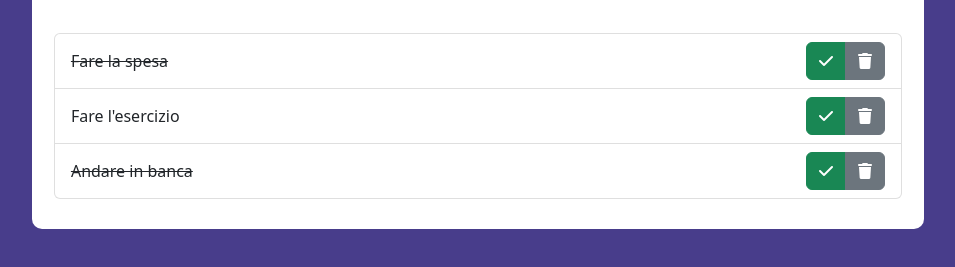
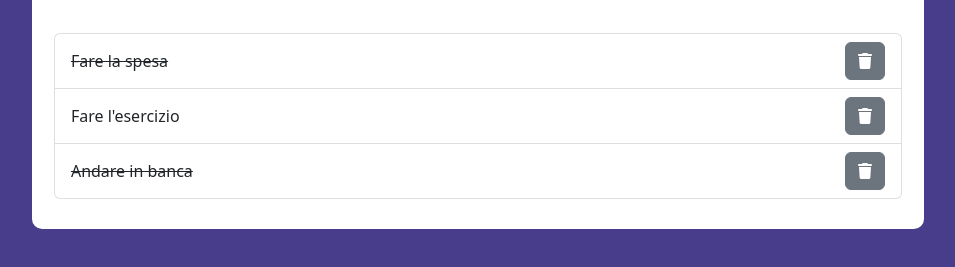
Before and after one commit to Fernweh99/vue-todolist, a plain HTML site: page index.html in a window 1280 px wide. Shown: the part 103-370 px from the top of the page, without its empty margins (162-1117 px from the left). Drawn offline with nearby package versions, Linux system fonts and the light colour scheme.

Commit message:
milestone 2

```diff
--- a/index.html
+++ b/index.html
@@ -20,11 +20,11 @@
     <h1 class="fw-bold">To Do List</h1>
     <div class="wrapper-tasks">
       <ul class="list-group">
-        <li v-for="task in tasks" class="list-group-item d-flex justify-content-between align-items-center">
+        <li v-for="(task, i) in tasks" class="list-group-item d-flex justify-content-between align-items-center">
           <span :class="{done : task.isDone}">{{ task.description }}</span>
-          <div class="btn-group" role="group">
-            <button type="button" class="btn btn-success"><i class="fa-solid fa-check"></i></button>
-            <button type="button" class="btn btn-secondary"><i class="fa-solid fa-trash"></i></button>
+          <div>
+            <!-- <button type="button" class="btn btn-success"><i class="fa-solid fa-check"></i></button> -->
+            <button @click="deleteTask(i)" type="button" class="btn btn-secondary ms-2"><i class="fa-solid fa-trash"></i></button>
           </div>
         </li>
       </ul>
--- a/js/script.js
+++ b/js/script.js
@@ -28,6 +28,11 @@ const App = new Vue({
         description: 'Andare in banca',
         isDone: true,
       },
-    ]
+    ],
+  },
+  methods: {
+    deleteTask(index) {
+      this.tasks.splice(index, 1);
+    },
   }
 })
```
